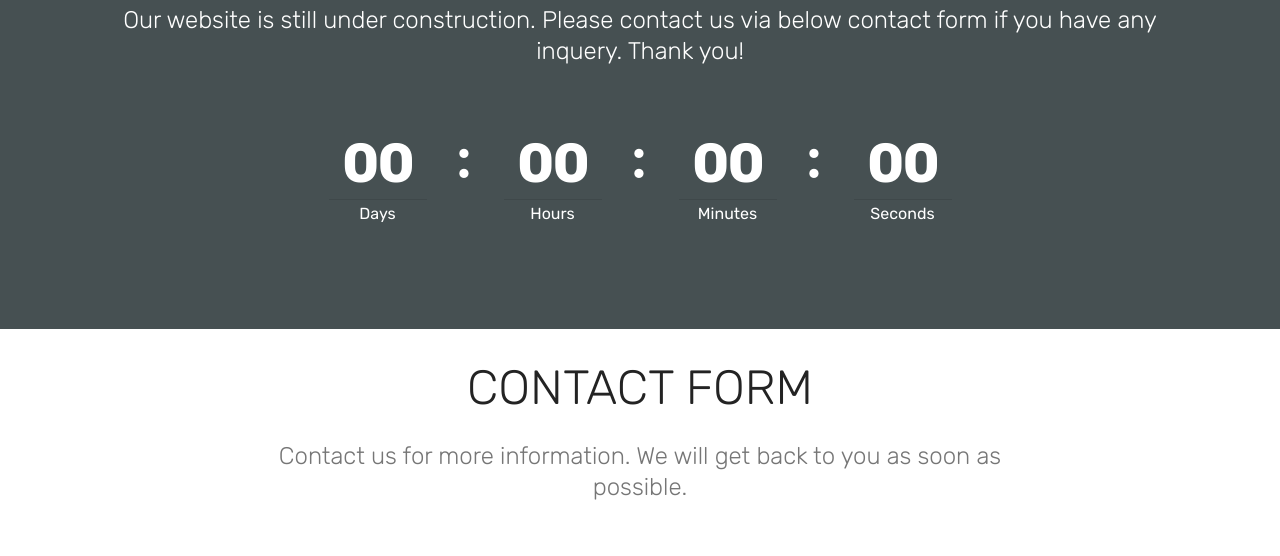
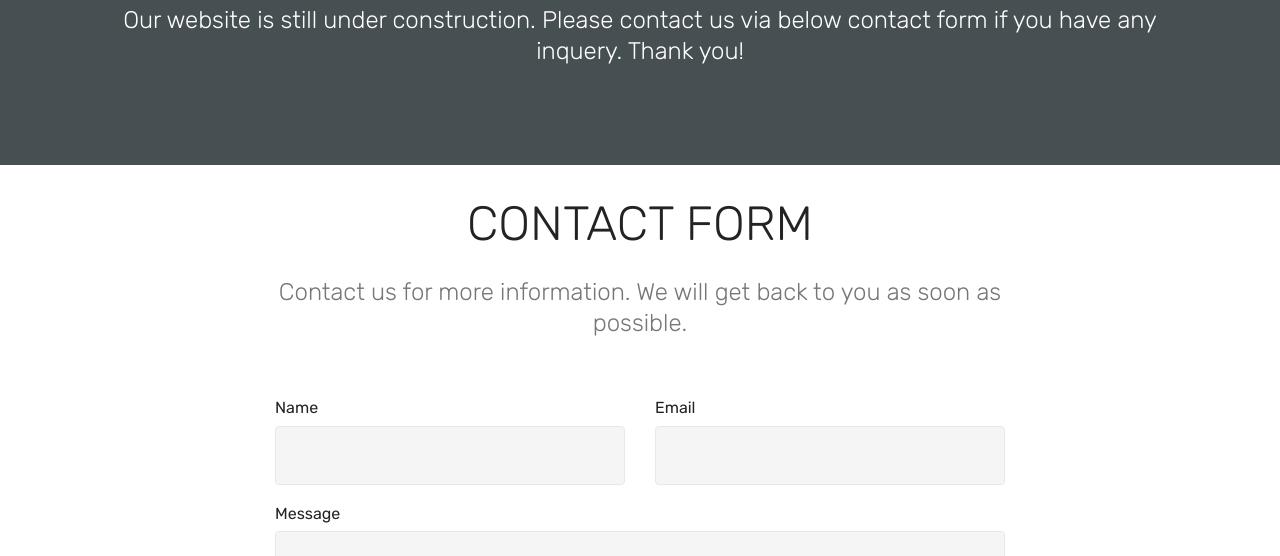
Before and after one commit to EtherealStudios/EtherealStudios.github.io, a plain HTML site: page temparary.html in a window 1280 px wide. Shown: the part 167-723 px from the top of the page. Drawn offline with Linux system fonts and the light colour scheme.

Commit message:
Update temparary.html
Fifth Commit

```diff
--- a/temparary.html
+++ b/temparary.html
@@ -87,14 +87,7 @@
             Our website is still under construction. Please contact us via below contact form if you have any inquery. Thank you!</h3>
 
     </div>
-    <div class="container countdown-cont align-center">
-        <div class="daysCountdown" title="Days"></div>
-        <div class="hoursCountdown" title="Hours"></div>
-        <div class="minutesCountdown" title="Minutes"></div>
-        <div class="secondsCountdown" title="Seconds"></div>
-        <div class="countdown pt-5 mt-2" data-due-date="2018/11/23">
-        </div>
-    </div>
+
 </section>
 
 <section class="mbr-section form1 cid-r9E7PrZZZV" id="form1-l">
```
